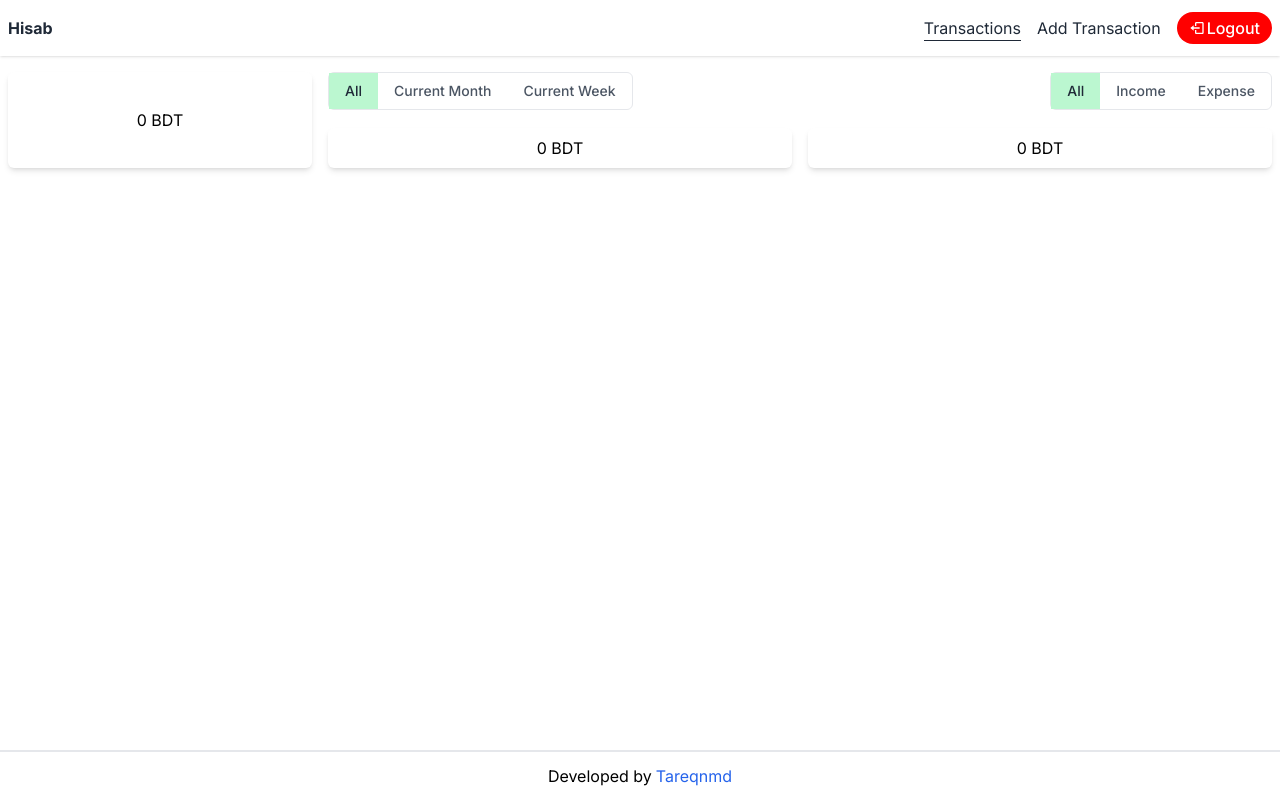
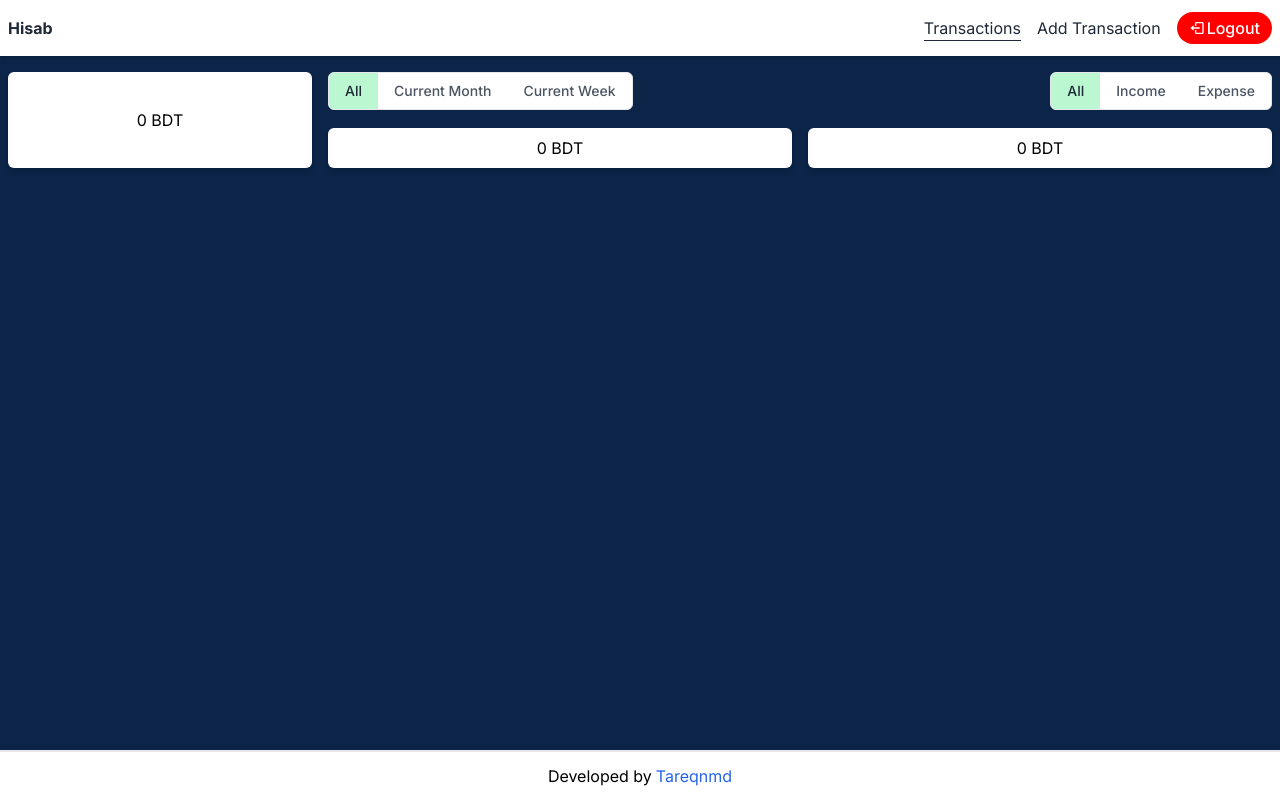
Before and after one commit to tareqnmd/organizer-frontend, a Next.js app: page /transactions in a window 1280 px wide. Built offline with nearby package versions, Linux system fonts and the light colour scheme; no server answers; sample sign-in values are in the browser's storage.

Commit message:
update data

```diff
--- a/components/core/footer/Footer.tsx
+++ b/components/core/footer/Footer.tsx
@@ -1,6 +1,6 @@
 const Footer = () => {
     return (
-        <footer className="flex items-center justify-center p-3 border-t-2">
+        <footer className="flex items-center justify-center p-3 border-t-2 bg-white">
             Developed by <a className="ml-1 text-blue-600" target="_blank" href="https://tareqnmd.com/">Tareqnmd</a>
         </footer>
     );
--- a/components/transactions/TransactionInfo.tsx
+++ /dev/null
@@ -1,7 +0,0 @@
-import { ITransaction } from '@/utils/types/transaction-types';
-
-const TransactionInfo = ({ transaction }: { transaction: ITransaction }) => {
-	return <></>;
-};
-
-export default TransactionInfo;
--- a/components/transactions/details/TransactionFilter.module.scss
+++ b/components/transactions/details/TransactionFilter.module.scss
@@ -1,9 +1,9 @@
 .transaction-filter {
-	@apply flex justify-between overflow-hidden bg-white;
+	@apply flex justify-between overflow-hidden;
 }
 
 .transaction-filter-btns {
-	@apply border rounded-md;
+	@apply border rounded-md bg-white overflow-hidden;
 }
 
 .transaction-filter-btn {
--- a/styles/global.scss
+++ b/styles/global.scss
@@ -10,6 +10,7 @@ html {
 	display: grid;
 	height: 100vh;
 	grid-template-rows: auto 1fr auto;
+	@apply bg-global;
 }
 
 #mainRoot main {
@@ -17,5 +18,5 @@ html {
 }
 
 .bg-global {
-	background: #0B2447;
+	background: #0b2447;
 }
```
